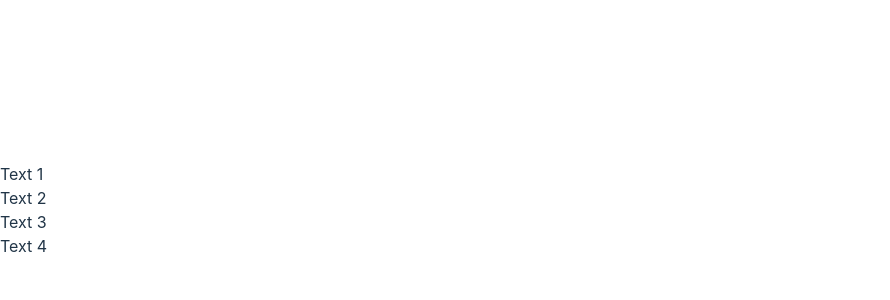
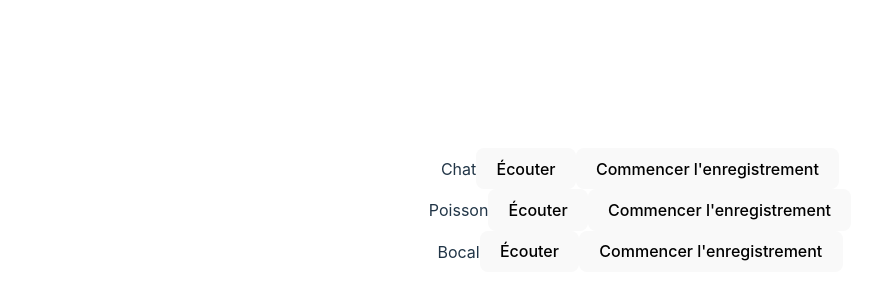
Before and after one commit to YannFroment/apprenant, a React (Vite) app: page / in a window 1280 px wide. Shown: the part 190-490 px from the top of the page, without its empty margins (0-890 px from the left). Built offline with nearby package versions, Linux system fonts and the light colour scheme.

Commit message:
init voice recognition

```diff
--- a/src/App.tsx
+++ b/src/App.tsx
@@ -1,24 +1,95 @@
-import Draggable from 'react-draggable';
+import { useState } from 'react';
+import styled from 'styled-components';
 
-const texts = ['Text 1', 'Text 2', 'Text 3', 'Text 4'];
+const Container = styled.div`
+  display: flex;
+  flex-direction: column;
+  align-items: center;
+  width: 100vw;
+`;
 
 function App() {
-  function handleStop(e, data) {
-    console.log('stop');
+  const words = ['Chat', 'Poisson', 'Bocal'];
+  const [recording, setRecording] = useState(false);
+  const [mediaRecorder, setMediaRecorder] = useState(null);
+  const [speechRecognition, setSpeechRecognition] = useState(null);
+
+  function playAudio(word: string | undefined) {
+    const utterance = new SpeechSynthesisUtterance(word);
+    speechSynthesis.speak(utterance);
+  }
+
+  async function startRecording(event: Event | undefined, word: string) {
+    const stream = await navigator.mediaDevices.getUserMedia({ audio: true });
+    const recorder = new MediaRecorder(stream);
+    const audioChunks = [];
+
+    recorder.addEventListener('dataavailable', (event) => {
+      audioChunks.push(event.data);
+    });
+
+    setMediaRecorder(recorder);
+    recorder.start();
+    setRecording(true);
+
+    // Démarrer la reconnaissance vocale en même temps que l'enregistrement
+    const recognition = new (window.SpeechRecognition ||
+      window.webkitSpeechRecognition)();
+    recognition.lang = 'fr-FR';
+    recognition.continuous = false;
+    recognition.interimResults = false;
+
+    recognition.onresult = (event: { results: { transcript: any }[][] }) => {
+      const result = event.results[0][0].transcript;
+      if (word.toLowerCase() === result) alert('Réussi');
+    };
+
+    recognition.onerror = (error: any) => {
+      console.error('Erreur de reconnaissance vocale :', error);
+    };
+
+    recognition.onstart = () => {
+      console.log('Reconnaissance vocale démarrée');
+    };
+
+    recognition.onend = () => {
+      console.log('Reconnaissance vocale terminée');
+    };
+
+    recognition.start();
+    setSpeechRecognition(recognition);
+  }
+
+  function stopRecording() {
+    if (mediaRecorder) {
+      mediaRecorder.stop();
+      setRecording(false);
+    }
+
+    if (speechRecognition) {
+      speechRecognition.stop();
+      setSpeechRecognition(null);
+    }
   }
 
   return (
-    <>
-      {texts.map((item, index) => {
-        return (
-          <>
-            <Draggable key={index} onStop={handleStop}>
-              <div>{item}</div>
-            </Draggable>
-          </>
-        );
-      })}
-    </>
+    <Container>
+      {words.map((word, index) => (
+        <div key={index}>
+          {word}
+          <button onClick={() => playAudio(word)}>Écouter</button>
+          <button
+            onClick={
+              recording ? stopRecording : () => startRecording(event, word)
+            }
+          >
+            {recording
+              ? "Arrêter l'enregistrement"
+              : "Commencer l'enregistrement"}
+          </button>
+        </div>
+      ))}
+    </Container>
   );
 }
 
--- a/src/main.tsx
+++ b/src/main.tsx
@@ -4,7 +4,5 @@ import App from './App.tsx';
 import './index.css';
 
 ReactDOM.createRoot(document.getElementById('root') as HTMLElement).render(
-  <React.StrictMode>
-    <App />
-  </React.StrictMode>,
+  <App />,
 );
```
